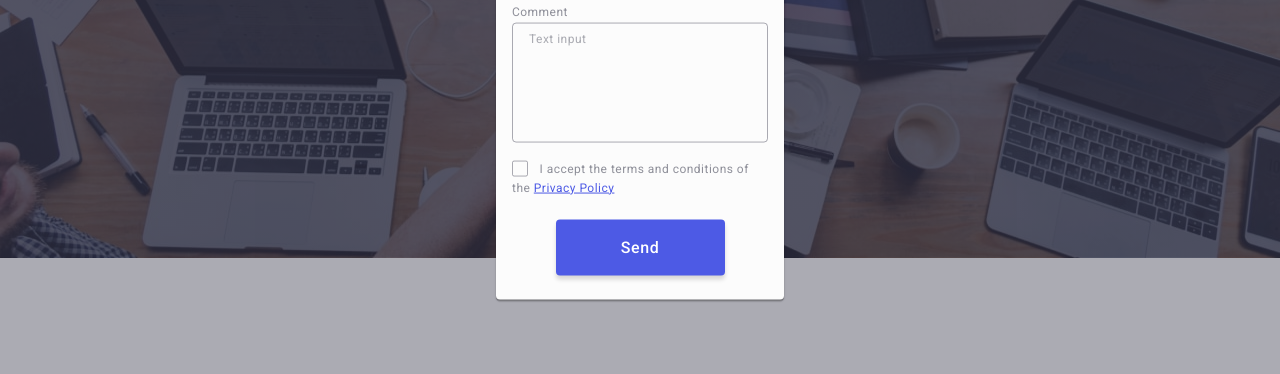
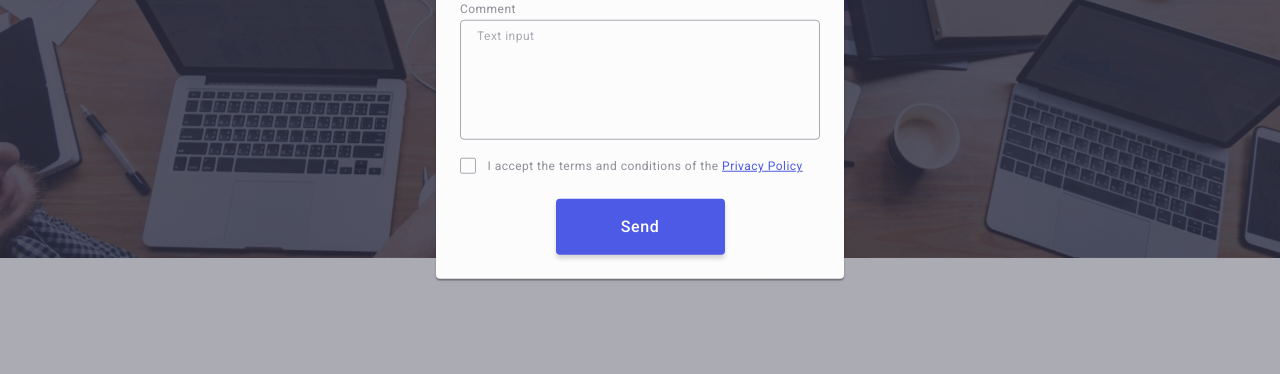
Before and after one commit to tanyyaato/goit-markup-hm-06, a plain HTML site: page index.html in a window 1280 px wide. Shown: the part 415-789 px from the top of the page. Drawn offline with nearby package versions, Linux system fonts and the light colour scheme.

Commit message:
before i ruined everything

```diff
--- a/css/styles.css
+++ b/css/styles.css
@@ -879,6 +879,7 @@ p {
   background-color: transparent;
   margin-right: 8px;
   display: inline-flex;
+  flex-shrink: 0;
   align-items: center;
   justify-content: center;
   fill: transparent;
@@ -1078,6 +1079,12 @@ p {
     gap: 24px;
   }
 }
+.modal {
+  width: 408px;
+  min-height: 584px;
+  padding-right: 24px;
+  padding-left: 24px;
+}
 
 /* s */
 
--- a/index.html
+++ b/index.html
@@ -639,14 +639,13 @@
                 <div class="checkbox">
                     <input type="checkbox" name="user-privacy" id="user-privacy"
                         class="privacy-checkbox visually-hidden " value="true">
-                    <label for="user-privacy" class="privacy-text"><span class="privacy-politic"> <span
-                                class="agree-svg">
-                                <svg class="privacy-agree" width="10" height="8">
-                                    <use href="./images/icons.svg#icon-Vector-agree"></use>
-                                </svg>
-                            </span> <span class="mob-modal"> I accept the terms and conditions of the <a href=""
-                                    class="privacy-agree-text">
-                                    Privacy Policy</a></span></span>
+                    <label for="user-privacy" class="privacy-text"><span class="agree-svg">
+                            <svg class="privacy-agree" width="10" height="8">
+                                <use href="./images/icons.svg#icon-Vector-agree"></use>
+                            </svg>
+                        </span> <span class="mob-modal"> I accept the terms and conditions of the <a href=""
+                                class="privacy-agree-text">
+                                Privacy Policy</a></span>
 
 
                     </label>
```
